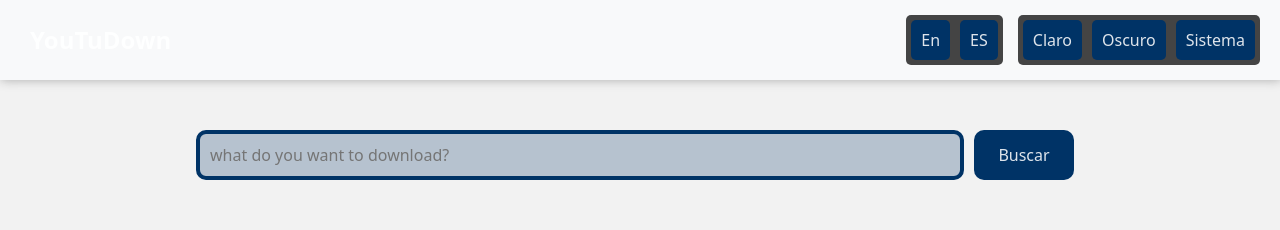
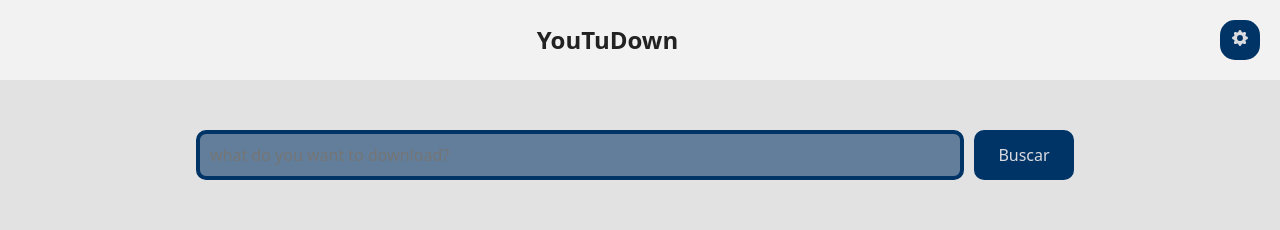
Before and after one commit to angelr449/YoutuDown-Frontend, a React (Vite) app: page / in a window 1280 px wide. Shown: the top 230 px of the page. Built offline with nearby package versions, Linux system fonts and the light colour scheme.

Commit message:
Feat: Automatic Theme and good style

```diff
--- a/index.html
+++ b/index.html
@@ -10,4 +10,11 @@
     <div id="root"></div>
     <script type="module" src="/src/main.tsx"></script>
   </body>
+
+  <script>
+const theme = localStorage.getItem("theme");
+if(theme){
+ document.documentElement.setAttribute("data-theme", theme);
+}
+</script>
 </html>
--- a/src/components/HeaderPage/HeaderPage.css
+++ b/src/components/HeaderPage/HeaderPage.css
@@ -1,70 +1,30 @@
 .navOption {
+    position: relative;
     height: 80px;
     background-color: var(--bg-secondary);
-    display: flex;
 
-    flex-direction: row;
-    justify-content: start;
-    align-items: center;
 
-    box-shadow: 1px 0px 10px 0px #aaa;
+text-align: center;
 
-    gap: 15px;
+display: flex;
+align-items: center;
+justify-content: space-between;
 
-    #title{
-        margin-left: 30px;
+
+
+
+
+    #title {
+        display: inline-block;
+        margin: 0px auto;
+
+
 
         border-radius: 5px;
 
 
     }
 
-    #buttons-language {
-        display: flex;
-        margin-left: auto;
-        background-color: #444;
-        border-radius: 5px;
-        height: 50px;
-        align-items: center;
-
-
-
-    }
-
-    #buttons-theme{
-    display: flex;
-        margin-right: 20px;
-        background-color: #444;
-        border-radius: 5px;
-        height: 50px;
-        align-items: center;
-    }
-
-    button {
-        background: none;
-        border: none;
-        padding: 0;
-        margin: 0;
-        font: inherit;
-        color: inherit;
-        cursor: pointer;
-        outline: none;
-
-
-        height: 40px;
-        margin: 0px 5px;
-        padding: 5px 10px;
-
-
-
-        border-radius: 5px;
-
-
-
-
-        background-color: #036;
-    }
-
 
 
 
--- a/src/components/HeaderPage/HeaderPage.tsx
+++ b/src/components/HeaderPage/HeaderPage.tsx
@@ -1,24 +1,17 @@
+import { SettingsPage } from '../SettingsPage/SettingsPage'
 import './HeaderPage.css'
 
 export const HeaderPage = () => {
   return (
+
     <header>
       <nav className='navOption'>
+
+
         <h1 id='title'>YouTuDown</h1>
 
 
-        <div id='buttons-language'>
-          <button>En</button>
-          <button>ES</button>
-        </div>
-        <div id='buttons-theme'>
-          <button>Claro</button>
-          <button>Oscuro</button>
-          <button>Sistema</button>
-        </div>
-
-
-
+        <SettingsPage />
       </nav>
 
 
--- a/src/components/SearchBar/SearchBar.css
+++ b/src/components/SearchBar/SearchBar.css
@@ -15,17 +15,17 @@
         width: 60%;
         height: 50px;
         padding: 10px;
-        border: 4px solid #036;
+        border: 4px solid var(--bg-button-secondary);
         border-radius: 10px;
-         background-color: #00336640;
+         background-color: var(--bg-input);
 
 
     }
 
     input:focus{
-       background-color: #00001030;
+       background-color: var(--bg-input-hover);
         padding: 11px 10px;
-        border: 3px solid #036;
+        border: 3px solid var(--bg-button-secondary);
     }
 
     button{
@@ -51,14 +51,15 @@
 
 
 
-        background-color: #036;
+        background-color: var(--bg-button-secondary);
+        color: var(--border-color);
 
         transition: all 0.1s;
     }
 
     button:hover{
         border-radius: 7px;
-        border: 2px solid #f2f2f2;
+        border: 2px solid var(--bg-border-primary);
     }
 
 
--- /dev/null
+++ b/src/components/SettingsPage/SettingsPage.css
@@ -0,0 +1,107 @@
+button {
+    background: none;
+    border: none;
+    padding: 0;
+    margin: 0;
+    font: inherit;
+    color: inherit;
+    cursor: pointer;
+    outline: none;
+
+
+    height: 40px;
+    margin: 0px 5px;
+    padding: 5px 10px;
+
+
+
+    border-radius: 5px;
+
+
+
+
+    background-color: var(--bg-button-secondary);
+    color: var(--border-color);
+}
+
+
+#settings-btn {
+
+
+
+    width: 40px;
+    /* height: 40px; */
+    padding: 0px;
+    margin-right: 20px;
+
+    border-radius: 15px;
+    border: 1px solid inherit;
+    text-align: center;
+    align-content: center;
+    justify-items: center;
+
+    transition: all 0.2s;
+
+
+}
+
+#settings-btn:hover {
+    border-radius: 20px;
+    border: 1px solid var(--bg-border-primary);
+
+}
+
+#settings-page-box {
+    position: absolute;
+    top: 12%;
+    right: 20px;
+    width: 250px;
+    /* height: 200px; */
+    height: 120px;
+    background-color: var(--bg-primary);
+    box-shadow: -2px 2px 5px 5px var(--bg-shadow);
+    border-radius: 5px;
+    /* border: 1px solid #555; */
+    h5{
+        font-size: 12px;
+    }
+
+}
+
+
+
+#buttons-language {
+    display: flex;
+    /* margin-left: auto; */
+    background-color: var(--bg-button-primary);
+    border-radius: 5px;
+    height: 50px;
+    width: 200px;
+    margin: 10px;
+    margin-top: 20px;
+    margin-right: auto;
+    padding: 10px;
+
+    align-items: center;
+    justify-content: space-between;
+
+
+
+}
+
+#buttons-theme {
+    display: flex;
+    margin: 20px 10px;
+    margin-right: auto;
+
+    padding: 10px;
+    /* margin-right: 10px; */
+    background-color: var(--bg-button-primary);
+    border-radius: 5px;
+    height: 50px;
+    width: 230px;
+
+
+    align-items: center;
+    justify-content: space-between;
+}
--- /dev/null
+++ b/src/components/SettingsPage/SettingsPage.tsx
@@ -0,0 +1,108 @@
+
+import { useEffect, useRef, useState } from 'react'
+import './SettingsPage.css'
+
+export const SettingsPage = () => {
+
+    const [isPush, setIsPush] = useState(false)
+    const setTheme = (theme: "light" | "dark" | "system") => {
+
+        if (theme === "system") {
+            document.documentElement.removeAttribute("data-theme")
+            localStorage.removeItem("theme")
+            return
+        }
+
+        document.documentElement.setAttribute("data-theme", theme)
+        localStorage.setItem("theme", theme)
+    }
+
+
+    const containerRef = useRef<HTMLDivElement | null>(null)
+
+    const handleSettingsPageBox = () => {
+        setIsPush(prev => !prev)
+    }
+    useEffect(() => {
+
+        const savedTheme = localStorage.getItem("theme")
+
+        if (savedTheme) {
+            document.documentElement.setAttribute("data-theme", savedTheme)
+        }
+
+    }, [])
+    useEffect(() => {
+
+        const handleClickOutside = (event: MouseEvent) => {
+
+            if (
+                containerRef.current &&
+                !containerRef.current.contains(event.target as Node)
+            ) {
+                setIsPush(false)
+            }
+
+        }
+
+        document.addEventListener('mousedown', handleClickOutside)
+
+        return () => {
+            document.removeEventListener('mousedown', handleClickOutside)
+        }
+
+    }, [])
+
+    return (
+
+        <div ref={containerRef} id="settings-container">
+
+            <button id='settings-btn' onClick={handleSettingsPageBox}>
+                <svg xmlns="http://www.w3.org/2000/svg" width="16" height="16" fill="currentColor" className="bi bi-gear-fill" viewBox="0 0 16 16">
+                    <path d="M9.405 1.05c-.413-1.4-2.397-1.4-2.81 0l-.1.34a1.464 1.464 0 0 1-2.105.872l-.31-.17c-1.283-.698-2.686.705-1.987 1.987l.169.311c.446.82.023 1.841-.872 2.105l-.34.1c-1.4.413-1.4 2.397 0 2.81l.34.1a1.464 1.464 0 0 1 .872 2.105l-.17.31c-.698 1.283.705 2.686 1.987 1.987l.311-.169a1.464 1.464 0 0 1 2.105.872l.1.34c.413 1.4 2.397 1.4 2.81 0l.1-.34a1.464 1.464 0 0 1 2.105-.872l.31.17c1.283.698 2.686-.705 1.987-1.987l-.169-.311a1.464 1.464 0 0 1 .872-2.105l.34-.1c1.4-.413 1.4-2.397 0-2.81l-.34-.1a1.464 1.464 0 0 1-.872-2.105l.17-.31c.698-1.283-.705-2.686-1.987-1.987l-.311.169a1.464 1.464 0 0 1-2.105-.872zM8 10.93a2.929 2.929 0 1 1 0-5.86 2.929 2.929 0 0 1 0 5.858z" />
+                </svg>
+            </button>
+
+            {isPush && (
+
+                <div id='settings-page-box'>
+
+                    {/* <div id='buttons-language'>
+                        Idioma:
+                        <button>EN</button>
+                        <button>ES</button>
+                    </div> */}
+
+                    <div id='buttons-theme'>
+                        Tema:
+
+                        <button onClick={() => setTheme("light")}>
+                            <svg xmlns="http://www.w3.org/2000/svg" width="16" height="16" fill="currentColor" className="bi bi-sun-fill" viewBox="0 0 16 16">
+                                <path d="M8 12a4 4 0 1 0 0-8 4 4 0 0 0 0 8M8 0a.5.5 0 0 1 .5.5v2a.5.5 0 0 1-1 0v-2A.5.5 0 0 1 8 0m0 13a.5.5 0 0 1 .5.5v2a.5.5 0 0 1-1 0v-2A.5.5 0 0 1 8 13m8-5a.5.5 0 0 1-.5.5h-2a.5.5 0 0 1 0-1h2a.5.5 0 0 1 .5.5M3 8a.5.5 0 0 1-.5.5h-2a.5.5 0 0 1 0-1h2A.5.5 0 0 1 3 8" />
+                            </svg>
+                        </button>
+
+                        <button onClick={() => setTheme("dark")}>
+                            <svg xmlns="http://www.w3.org/2000/svg" width="16" height="16" fill="currentColor" className="bi bi-moon" viewBox="0 0 16 16">
+                                <path d="M6 .278a.77.77 0 0 1 .08.858 7.2 7.2 0 0 0-.878 3.46c0 4.021 3.278 7.277 7.318 7.277q.792-.001 1.533-.16a.79.79 0 0 1 .81.316.73.73 0 0 1-.031.893A8.35 8.35 0 0 1 8.344 16C3.734 16 0 12.286 0 7.71 0 4.266 2.114 1.312 5.124.06A.75.75 0 0 1 6 .278" />
+                            </svg>
+                        </button>
+
+                        <button onClick={() => setTheme("system")}>
+                            <svg xmlns="http://www.w3.org/2000/svg" width="16" height="16" fill="currentColor" className="bi bi-display" viewBox="0 0 16 16">
+                                <path d="M0 4s0-2 2-2h12s2 0 2 2v6s0 2-2 2h-4q0 1 .25 1.5H11a.5.5 0 0 1 0 1H5a.5.5 0 0 1 0-1h.75Q6 13 6 12H2s-2 0-2-2z" />
+                            </svg>
+                        </button>
+
+                    </div>
+
+                    <h5>MADE BY Angel</h5>
+
+                </div>
+
+            )}
+
+        </div>
+
+    )
+}
--- a/src/index.css
+++ b/src/index.css
@@ -20,12 +20,30 @@
 
   /* Light Theme - Neutral */
 
-  --bg-primary: #f2f2f2;
-  --bg-secondary: #f8f9fa;
+ --bg-primary: #e2e2e2;
+    --bg-secondary: #f2f2f2;
+    --bg-tertiary: #00102050;
+    --bg-input:#00336690;
+    --bg-input-hover: #00001090;
+    --bg-shadow: #ccc;
+    --bg-hover: #232;
 
+    --bg-button-primary: #40404070;
+    --bg-button-secondary: #036;
+
+    --bg-border-primary: #444;
+    --bg-card-border-hover: #048;
+
+    --text-primary: #222;
+    --text-secondary: #f0f0f0;
+    --text-tertiary: #80868b;
+
+    --border-color: #dadce0;
+    --border-hover: #c4c7c9;
 
 }
-#root{
+
+#root {
   width: 100%;
   max-width: none;
   margin: 0;
@@ -36,29 +54,26 @@
 
   /* Dark Theme */
 
-  --bg-primary: #222;
-  --bg-secondary: #1e1e1e;
-  --bg-tertiary: #282828;
-  --bg-hover: #e8eaed;
+    --bg-primary: #222;
+    --bg-secondary: #1e1e1e;
+    --bg-tertiary: #00102050;
+    --bg-input:#00336640;
+    --bg-input-hover: #00001030;
+    --bg-shadow: #444;
+    --bg-hover: #e8eaed;
 
-  --text-primary: #202124;
-  --text-secondary: #5f6368;
-  --text-tertiary: #80868b;
+    --bg-button-primary: #40404070;
+    --bg-button-secondary: #036;
 
-  --border-color: #dadce0;
-  --border-hover: #c4c7c9;
+    --bg-border-primary: #f2f2f2;
+    --bg-card-border-hover: #048;
 
-  --accent-primary: #1a73e8;
-  --accent-hover: #1557b0;
-  --accent-light: #e8f0fe;
+    --text-primary: #aaa;
+    --text-secondary: #111;
+    --text-tertiary: #80868b;
 
-  --success: #1e8e3e;
-  --error: #d93025;
-  --warning: #f29900;
-
-  --shadow-sm: 0 1px 2px 0 rgba(60, 64, 67, 0.15);
-  --shadow-md: 0 1px 3px 0 rgba(60, 64, 67, 0.15), 0 4px 8px 3px rgba(60, 64, 67, 0.1);
-  --shadow-lg: 0 8px 12px rgba(60, 64, 67, 0.15), 0 4px 4px rgba(60, 64, 67, 0.1);
+    --border-color: #dadce0;
+    --border-hover: #c4c7c9;
 
 }
 
@@ -66,7 +81,27 @@
   :root:not([data-theme="light"]):not([data-theme="dark"]) {
     --bg-primary: #222;
     --bg-secondary: #1e1e1e;
-    --bg-tertiary: #282828;
+    --bg-tertiary: #00102050;
+    --bg-input:#00336640;
+    --bg-input-hover: #00001030;
+    --bg-shadow: #444;
+    --bg-hover: #e8eaed;
+
+    --bg-button-primary: #40404070;
+    --bg-button-secondary: #036;
+
+    --bg-border-primary: #f2f2f2;
+    --bg-card-border-hover: #048;
+
+    --text-primary: #aaa;
+    --text-secondary: #111;
+    --text-tertiary: #80868b;
+
+    --border-color: #dadce0;
+    --border-hover: #c4c7c9;
+
+
+
 
   }
 }
@@ -84,14 +119,5 @@
   margin: 0;
   min-height: 100vh;
   background-color: var(--bg-primary);
+  color: var(--text-primary);
 }
-
-a {
-  font-weight: 500;
-  color: #646cff;
-  text-decoration: inherit;
-}
-
-a:hover {
-  color: #535bf2;
-}
```
Also changed, not shown: src/components/VideoFormats/VideoFormats.css (+30 -9 lines), src/components/VideoFormats/VideoFormats.tsx (+8 -2 lines).
